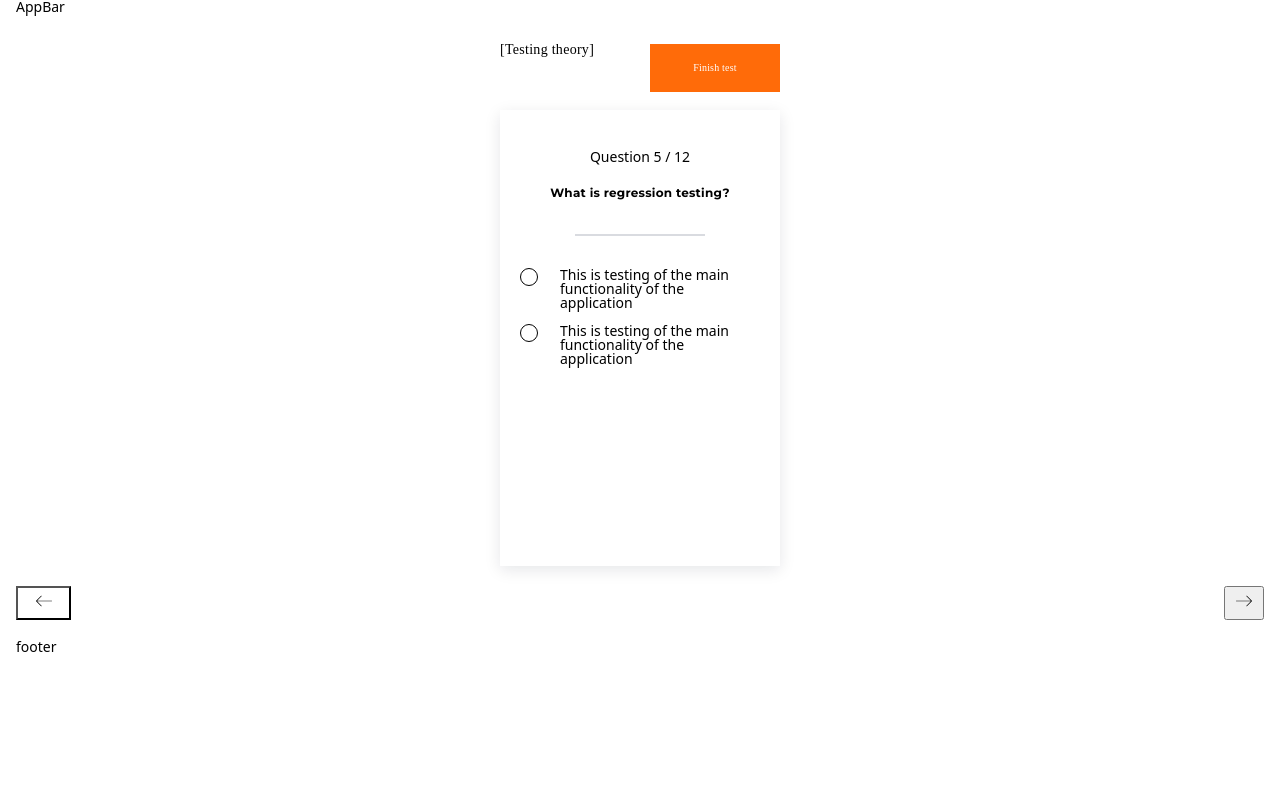
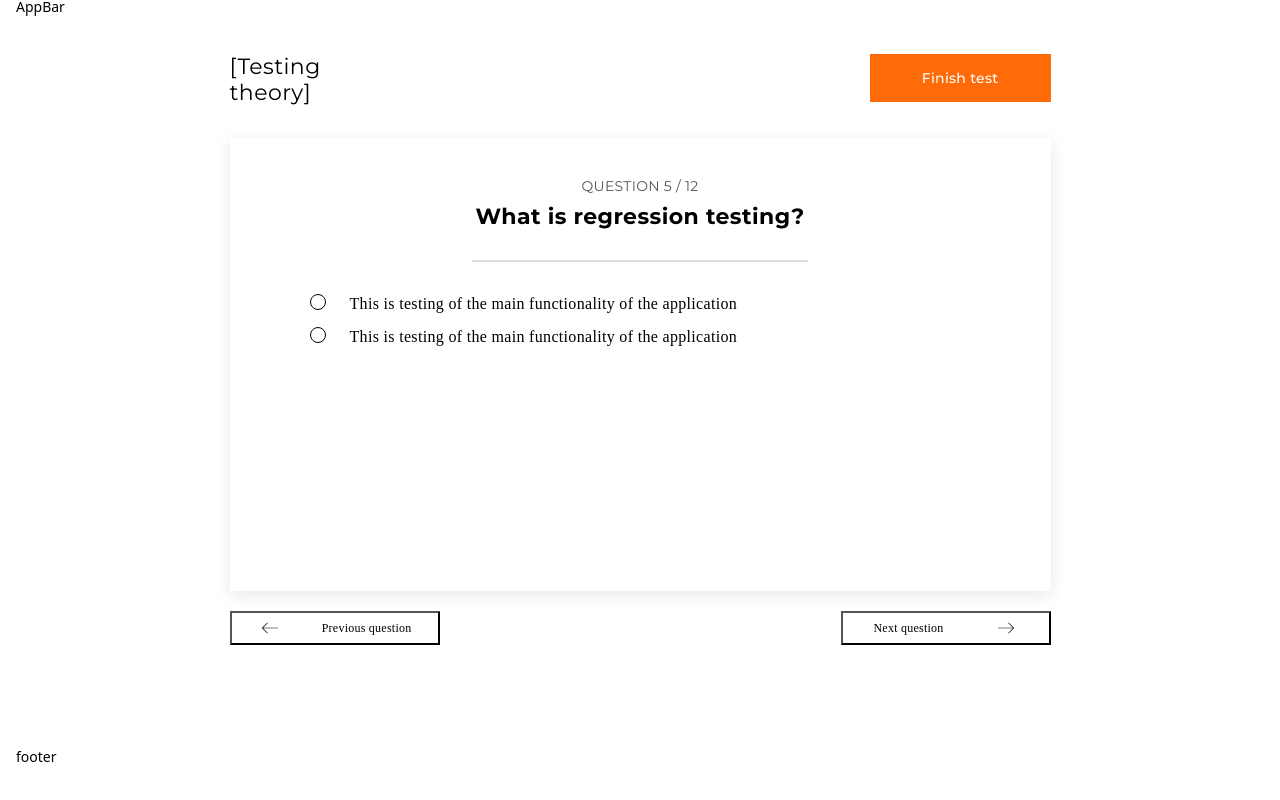
Before and after one commit to AnnaSobchenko/pro-test, a React (Create React App) app: page /test in a window 1280 px wide. Built offline with nearby package versions, Linux system fonts and the light colour scheme.

Commit message:
finish test page scss styles

```diff
--- a/src/pages/MainPage/MainPage.module.scss
+++ b/src/pages/MainPage/MainPage.module.scss
@@ -12,7 +12,7 @@
   }
 
   &__description {
-        font-family: 'Montserrat';
+    font-family: "Montserrat";
     margin-bottom: 32px;
     font-weight: 700;
     font-size: 12px;
@@ -37,7 +37,7 @@
     margin: 0 auto 12px;
 
     opacity: 0.15;
-        border: 1px solid #00122F;
+    border: 1px solid #00122f;
 
     @media screen and (min-width: 768px) {
       width: 320px;
@@ -47,7 +47,7 @@
   &__author {
     margin-bottom: 8px;
 
-        font-family: 'Montserrat';
+    font-family: "Montserrat";
     font-weight: 500;
     font-size: 12px;
     line-height: 1.2;
@@ -59,17 +59,16 @@
 
     @media screen and (min-width: 768px) {
       font-size: 18px;
-            line-height: 1;
+      line-height: 1.2;
     }
   }
 
   &__authorDescription {
-        font-family: 'Montserrat';
+    font-family: "Montserrat";
     font-weight: 500;
     font-size: 10px;
     line-height: 1.2;
     margin-bottom: 40px;
-
 
     text-align: center;
     letter-spacing: 0.02em;
@@ -78,7 +77,7 @@
 
     @media screen and (min-width: 768px) {
       font-size: 14px;
-            line-height: 1;
+      line-height: 1.2;
       margin-bottom: 60px;
     }
 
@@ -87,7 +86,6 @@
     }
   }
 }
-
 
 .btn__QA {
   display: block;
@@ -98,7 +96,7 @@
   padding-top: 60px;
   padding-bottom: 45px;
 
-    background: #02172A;
+  background: #02172a;
 
   @media screen and (min-width: 768px) {
     width: 400px;
@@ -109,14 +107,13 @@
   @media screen and (min-width: 1268px) {
     margin: 0 32px 0 0;
   }
-
 }
 
 .btn__QaDescription {
-    font-family: 'Montserrat';
+  font-family: "Montserrat";
   font-weight: 800;
   font-size: 24px;
-    line-height: 1;
+  line-height: 1.2;
   letter-spacing: 0.02em;
   margin: 0 auto;
 
@@ -124,18 +121,16 @@
   width: 177px;
   height: 59px;
 
-    color: #FFFFFF;
+  color: #ffffff;
 
   @media screen and (min-width: 768px) {
     width: 376px;
     height: 79px;
     font-size: 32px;
-        line-height: 1;
+    line-height: 1.2;
 
     text-align: center;
   }
-
-
 }
 
 .btn__test {
@@ -147,7 +142,7 @@
   padding-top: 60px;
   padding-bottom: 45px;
 
-    background: #FF6B01;
+  background: #ff6b01;
 
   @media screen and (min-width: 768px) {
     width: 400px;
@@ -161,10 +156,10 @@
 }
 
 .btn__testDescription {
-    font-family: 'Montserrat';
+  font-family: "Montserrat";
   font-weight: 800;
   font-size: 24px;
-    line-height: 1;
+  line-height: 1.2;
   text-align: center;
   letter-spacing: 0.02em;
 
@@ -173,11 +168,11 @@
   height: 59px;
   margin: 0 auto;
 
-    color: #FFFFFF;
+  color: #ffffff;
 
   @media screen and (min-width: 768px) {
     font-size: 30px;
-        line-height: 1;
+    line-height: 1.2;
 
     width: 132px;
     height: 79px;
--- a/src/pages/TestPage/TestPage.jsx
+++ b/src/pages/TestPage/TestPage.jsx
@@ -5,6 +5,7 @@ import Icons from "../../images/symbol-defs.svg";
 const TestPage = () => {
   return (
     <section className={s.test}>
+      {/* <div> */}
       <div className={s.wrapper}>
         <p className={s.heading}>{`[${"Testing theory"}]`}</p>
         <Link className={s.finish__btn} to={"/"}>
@@ -13,7 +14,9 @@ const TestPage = () => {
       </div>
 
       <div className={s.question__wrapper}>
-        <p className={s.question__current}>{`Question ${"5"} / 12`}</p>
+        <p className={s.question__current}>
+          Question <span className={s.question__list}> {`${"5"}`}</span> / 12
+        </p>
         <p className={s.question}>What is regression testing?</p>
         <span className={s.line}></span>
 
@@ -45,16 +48,17 @@ const TestPage = () => {
 
       <div className={s.btn__wrapper}>
         <button className={s.btn__left}>
-          <svg className={s.btn__icon} width="24px" height="16px">
+          <svg className={s.btn__leftIcon} width="24px" height="16px">
             <use xlinkHref={`${Icons}#icon-left-black`} />
           </svg>
         </button>
-        <button>
-          <svg className={s.btn__icon} width="24px" height="16px">
+        <button className={s.btn__right}>
+          <svg className={s.btn__rightIcon} width="24px" height="16px">
             <use xlinkHref={`${Icons}#icon-right-black`} />
           </svg>
         </button>
       </div>
+      {/* </div> */}
     </section>
   );
 };
--- a/src/pages/TestPage/TestPage.module.scss
+++ b/src/pages/TestPage/TestPage.module.scss
@@ -1,48 +1,55 @@
 .test {
+  width: 280px;
+  margin: 0 auto;
   padding-top: 30px;
   padding-bottom: 20px;
+
+  @media screen and (min-width: 768px) {
+    width: 700px;
+    padding-top: 40px;
+    padding-bottom: 270px;
+  }
+  @media screen and (min-width: 1268px) {
+    width: 821px;
+
+    padding-top: 40px;
+    padding-bottom: 105px;
+  }
 }
 .wrapper {
   display: flex;
-  justify-content: center;
+  justify-content: space-between;
   margin-bottom: 18px;
+
+  @media screen and (min-width: 768px) {
+    margin-bottom: 30px;
+  }
+  //   @media screen and (min-width: 1268px) {
+  //     margin-bottom: 20px;
+  //   }
 }
-.question__wrapper {
-  width: 280px;
-  height: 456px;
-  margin: 0 auto;
 
-  padding: 40px 20px 75px;
-
-  background: #ffffff;
-  box-shadow: 0px 4px 15px rgba(2, 23, 42, 0.1);
-}
 .heading {
-  width: 130px;
+  width: 90px;
   height: 36px;
   margin-right: 20px;
 
   font-family: "Montserrat Medium";
   font-size: 14px;
-  line-height: 0.8;
+  line-height: 1.2;
   letter-spacing: 0.02em;
 
   color: #000000;
+
+  @media screen and (min-width: 768px) {
+    width: 170px;
+    height: 54px;
+
+    font-family: "Montserrat";
+    font-size: 22px;
+  }
 }
-.btn__wrapper {
-  display: flex;
-  justify-content: space-between;
-  margin-top: 20px;
-}
-.btn__left {
-  width: 55px;
-  height: 34px;
 
-  background: #ffffff;
-}
-.btn__icon {
-  border: none;
-}
 .finish__btn {
   width: 130px;
   height: 48px;
@@ -52,15 +59,60 @@
 
   font-family: "Montserrat Medium";
   font-size: 10px;
-  line-height: 0.8;
+  line-height: 1.2;
   letter-spacing: 0.02em;
 
   color: #ffffff;
   background: #ff6b09;
+
+  @media screen and (min-width: 768px) {
+    width: 181px;
+    height: 48px;
+
+    font-family: "Montserrat";
+    font-weight: 500;
+    font-size: 14px;
+  }
 }
+.question__wrapper {
+  height: 456px;
+  margin: 0 auto 20px;
+
+  padding: 40px 20px 75px;
+
+  background: #ffffff;
+  box-shadow: 0px 4px 15px rgba(2, 23, 42, 0.1);
+
+  @media screen and (min-width: 768px) {
+    height: 453px;
+    padding: 40px 70px 60px;
+  }
+  @media screen and (min-width: 1268px) {
+    padding: 40px 80px 80px;
+  }
+}
+
 .question__current {
+  width: 240px;
+  height: 12px;
+  margin: 0 auto 20px;
+
+  font-family: "Montserrat";
   text-align: center;
-  margin-bottom: 20px;
+  font-size: 10px;
+  line-height: 1.2;
+  letter-spacing: 0.02em;
+  text-transform: uppercase;
+
+  color: #555555;
+
+  @media screen and (min-width: 768px) {
+    width: 400px;
+    height: 17px;
+    margin: 0 auto 8px;
+
+    font-size: 14px;
+  }
 }
 .question {
   font-family: "Montserrat";
@@ -74,6 +126,13 @@
   margin-bottom: 32px;
 
   color: #000000;
+
+  @media screen and (min-width: 768px) {
+    font-size: 22px;
+    line-height: 1.3;
+
+    margin-bottom: 28px;
+  }
 }
 
 .line {
@@ -83,23 +142,46 @@
 
   opacity: 0.15;
   border: 1px solid #00122f;
+
+  @media screen and (min-width: 768px) {
+    width: 336px;
+  }
 }
+
 .question__item {
   margin-bottom: 14px;
   margin-left: 20px;
 }
+
+.question__itemLabel {
+  display: flex;
+}
+
+.radio {
+  display: none;
+}
+
+.radio:checked + .question__text::after {
+  opacity: 1;
+}
 .question__text {
-  position: relative;
-
   width: 202px;
   display: inline-block;
   margin-left: 20px;
+  position: relative;
+
+  font-family: "Montserrat Medium";
+  font-size: 10px;
+  line-height: 1.2;
+  letter-spacing: 0.02em;
+
+  color: #000000;
 
   &::before {
     content: "";
     display: block;
-    width: 18px;
-    height: 18px;
+    width: 16px;
+    height: 16px;
     position: absolute;
     top: 0;
     left: -40px;
@@ -107,30 +189,121 @@
 
     border: 1px solid black;
   }
+
   &::after {
     content: "";
     position: absolute;
     display: block;
-    width: 15px;
-    height: 15px;
+    width: 10px;
+    height: 10px;
 
-    top: 10px;
-    left: -30px;
+    top: 9px;
+    left: -31px;
     opacity: 0;
     transition: 0.2s;
     transform: translate(-50%, -50%);
 
-    background-color: red;
+    background-color: #ff6b09;
     border-radius: 50%;
   }
-}
-.question__itemLabel {
-  display: flex;
-}
-.radio {
-  display: none;
+
+  @media screen and (min-width: 768px) {
+    width: 520px;
+    font-size: 16px;
+  }
+  @media screen and (min-width: 1268px) {
+    width: 610px;
+  }
 }
 
-.radio:checked + .question__text::after {
-  opacity: 1;
+.btn__wrapper {
+  display: flex;
+  justify-content: space-between;
 }
+.btn__left {
+  width: 55px;
+  height: 34px;
+
+  background: #ffffff;
+
+  &:hover,
+  &:focus {
+    background: #ff6b09;
+  }
+  &:hover .btn__leftIcon,
+  &:focus .btn__leftIcon {
+    fill: #ffffff;
+  }
+
+  @media screen and (min-width: 768px) {
+    width: 210px;
+    height: 34px;
+
+    display: flex;
+    justify-content: space-around;
+    align-items: center;
+
+    &::after {
+      content: "Previous question";
+      font-family: "Montserrat Medium";
+      font-size: 12px;
+      line-height: 14px;
+      letter-spacing: 0.02em;
+      color: #000000;
+    }
+
+    &:hover::after,
+    &:focus::after {
+      color: #ffffff;
+    }
+  }
+}
+.btn__right {
+  width: 55px;
+  height: 34px;
+
+  background: #ffffff;
+
+  &:hover,
+  &:focus {
+    background: #ff6b09;
+  }
+
+  &:hover .btn__rightIcon,
+  &:focus .btn__rightIcon {
+    fill: #ffffff;
+  }
+
+  @media screen and (min-width: 768px) {
+    width: 210px;
+    height: 34px;
+
+    display: flex;
+    justify-content: space-around;
+    align-items: center;
+
+    &::before {
+      content: "Next question";
+      font-family: "Montserrat Medium";
+      font-size: 12px;
+      line-height: 14px;
+      letter-spacing: 0.02em;
+      color: #000000;
+    }
+
+    &:hover::before,
+    &:focus::before {
+      color: #ffffff;
+    }
+  }
+}
+
+.btn__leftIcon {
+  border: none;
+  fill: #000000;
+}
+
+.btn__rightIcon {
+  border: none;
+  fill: #000000;
+}
```
Lines whose indentation alone changed are shown as unchanged.
